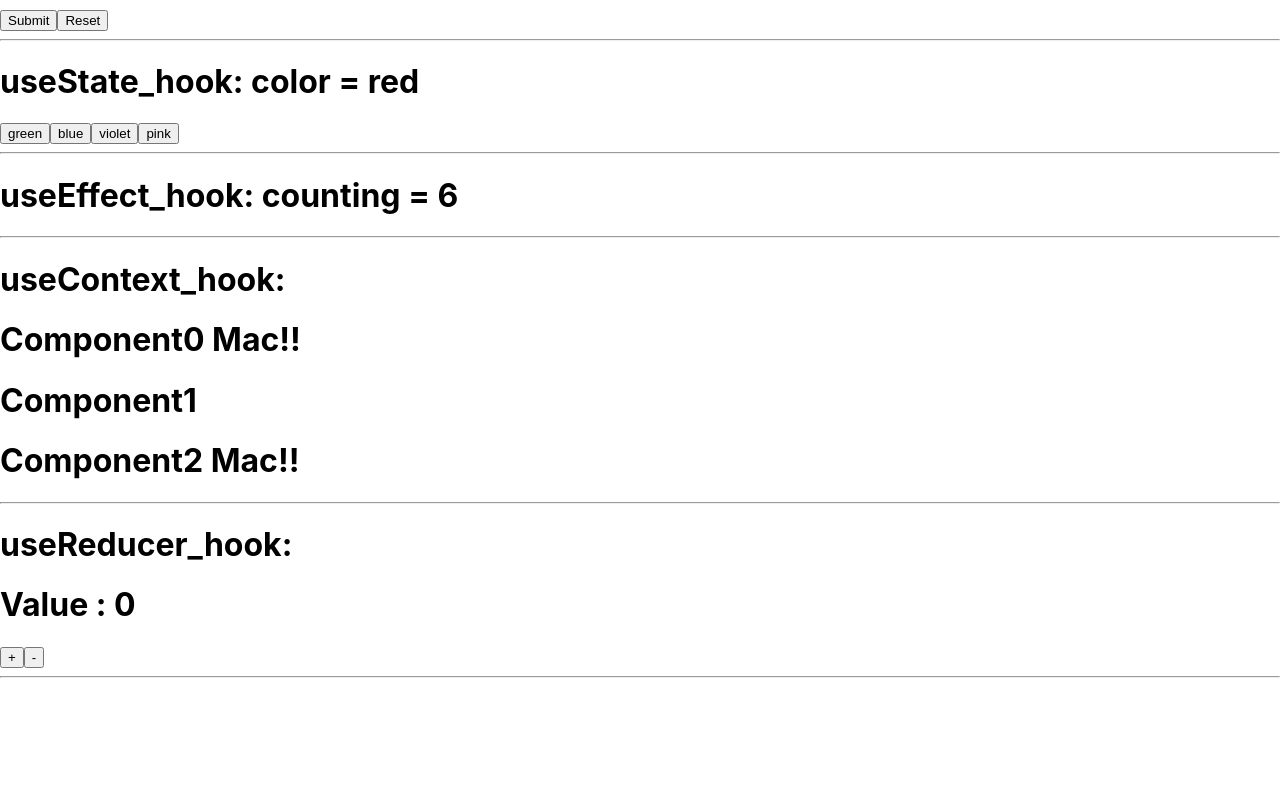
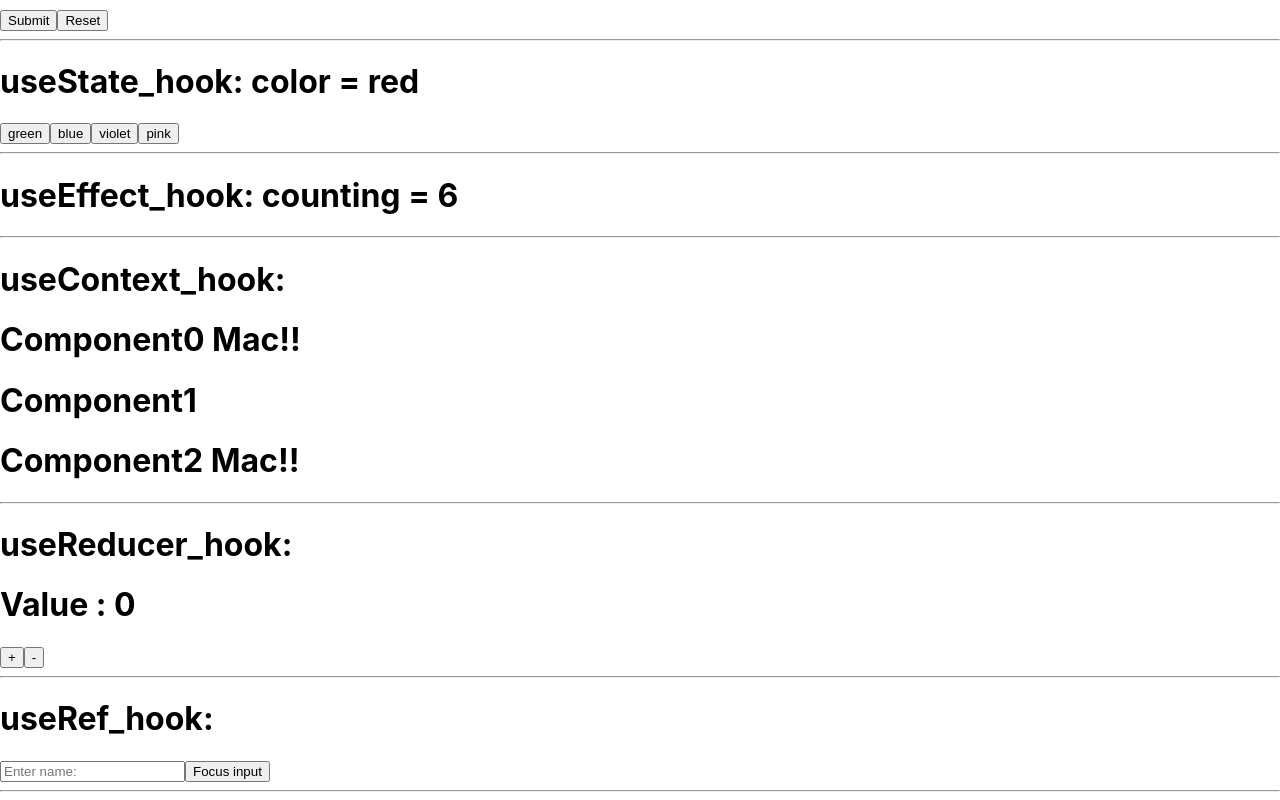
Before and after one commit to Raghulresi/Internship_ReactJs_Core_Understanding, a React (Create React App) app: page / in a window 1280 px wide. Shown: the part 780-1580 px from the top of the page. Before the commit the page ends 1466 px from the top, so only its background shows below. Built offline with nearby package versions, Linux system fonts and the light colour scheme.

Commit message:
new file useRef

```diff
--- a/src/App.js
+++ b/src/App.js
@@ -9,6 +9,7 @@ import Use_state_hook from "./Use_state_hook.js";
 import Use_effect_hook from "./Use_effect_hook.js";
 import Use_Context_hook from "./Use_Context_hook.js";
 import Use_reducer_hook from "./Use_reducer_hook.js";
+import  Use_ref_hook from "./Use_ref_hook.js";
 
 function App() {
   const class_component = new Class_component("Class_Component");
@@ -25,6 +26,7 @@ function App() {
         <Use_effect_hook/><hr></hr>
         <Use_Context_hook/><hr></hr>
         <Use_reducer_hook/><hr></hr>
+        <Use_ref_hook/><hr></hr>
     </div>
   );
 }
--- /dev/null
+++ b/src/Use_ref_hook.js
@@ -0,0 +1,17 @@
+import { useRef } from "react";
+function Use_ref_hook()
+{
+    const input = useRef();
+    function focusinput()
+    {
+        input.current.focus();
+    }
+    return(
+        <div>
+            <h1>useRef_hook: </h1>
+            <input ref={input} type="text" placeholder="Enter name:"/>
+            <button onClick={focusinput} type="button">Focus input</button>
+        </div>
+    );
+}
+export default Use_ref_hook;
```
